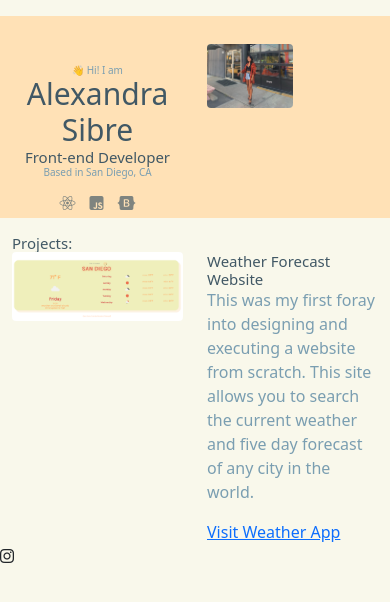
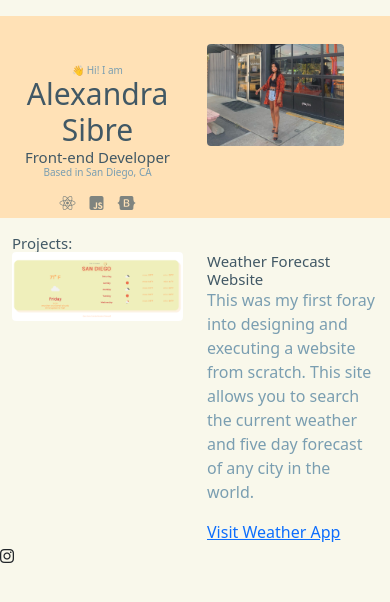
Before and after one commit to Onlygirlintown/portfolio-project, a plain HTML site: page index.html in a window 390 px wide. Drawn offline with nearby package versions, Linux system fonts and the light colour scheme.

Commit message:
took media css off header image

```diff
--- a/css/styles.css
+++ b/css/styles.css
@@ -54,10 +54,7 @@ p {
   margin: 20px 0;
 }
 @media (max-width:400px){
-    .austin-selfie{
-        max-width: 50%;
 
-    }
     h1{
         font-size: 30px;
     }
```
